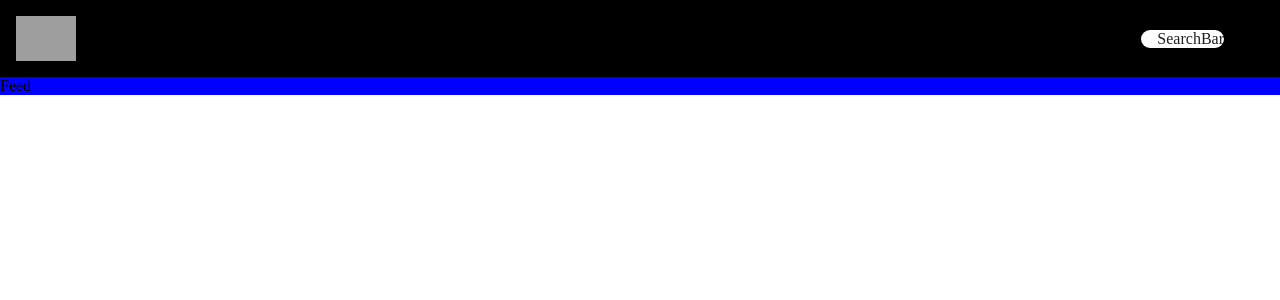
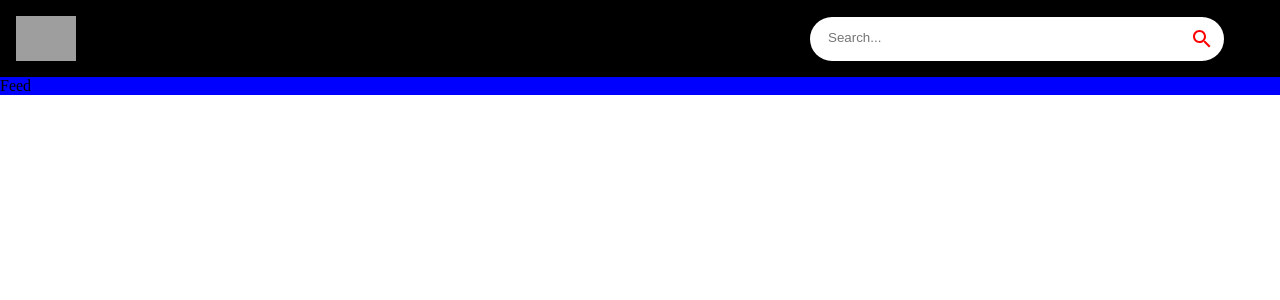
Before and after one commit to nitro3000/youtube_clone, a React (Create React App) app: page / in a window 1280 px wide. Shown: the top 300 px of the page. Built offline with nearby package versions, Linux system fonts and the light colour scheme; grey boxes are pictures that could not be loaded.

Commit message:
search button added, import  Search instead SearcIcon

```diff
--- a/src/components/SearchBar.jsx
+++ b/src/components/SearchBar.jsx
@@ -3,7 +3,7 @@ import React from 'react'
 import { useState } from 'react';
 import { useNavigate } from 'react-router-dom';
 import { Paper, IconButton } from '@mui/material';
-import {SearchIcon} from  '@mui/icons-material';
+import {Search} from  '@mui/icons-material';
 
 
 const SearchBar = () => {
@@ -17,9 +17,20 @@ const SearchBar = () => {
             pl:2,
             boxShadow:'none',
             marginRight:{sm: 5}
-        }}
+            }}
     >
-        SearchBar
+        <input
+            className='search-bar'
+            placeholder='Search...'
+            value=''
+            onChange={() => {}}
+        />
+        <IconButton type='submit' sx={{p:'10px', color:'red'}}>
+            <Search/>
+
+        </IconButton>
+
+
     </Paper>
   )
 }
```
